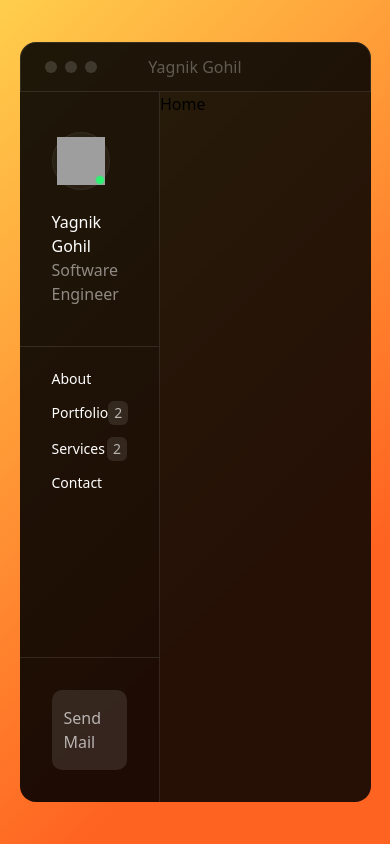
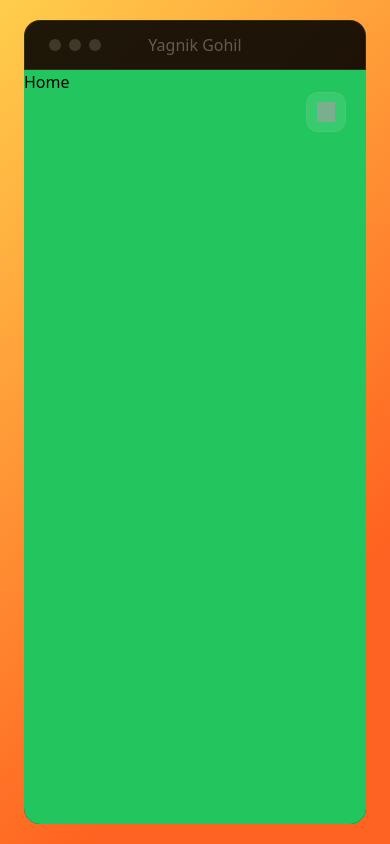
Before and after one commit to Yagnik-Gohil/Portfolio-V2, a React (Vite) app: page / in a window 390 px wide. Built offline with nearby package versions, Linux system fonts and the light colour scheme; grey boxes are pictures that could not be loaded.

Commit message:
feat: menu button and sidebar show & hide

```diff
--- a/src/App.tsx
+++ b/src/App.tsx
@@ -3,15 +3,39 @@ import Home from "./pages/Home";
 import NotFound from "./pages/NotFound";
 import NavBar from "./components/NavBar";
 import SideBar from "./components/SideBar";
+import { CLOSE, MENU } from "./constant";
+import { useState } from "react";
 
 function App() {
+  const [path, setPath] = useState(MENU);
+  const [display, setDisplay] = useState<"none" | "flex">("none");
+
+  const handleMenu = () => {
+    if (path === MENU) {
+      setPath(CLOSE);
+      setDisplay("flex");
+    } else {
+      setPath(MENU);
+      setDisplay("none");
+    }
+  };
+
   return (
-    <div className="bg-home-gradient h-dvh flex justify-center items-center">
-      <div className="bg-[#000000d9] h-[90%] w-[90%] rounded-2xl 2xl:w-[75%] flex flex-col">
+    <div className="bg-home-gradient h-dvh flex justify-center items-center px-6 py-5 md:p-12">
+      <div className="bg-[#000000d9] w-[100%] h-[100%] rounded-2xl max-w-[1440px] max-h-[1080px] flex flex-col">
         <NavBar />
-        <div className="flex overflow-hidden flex-1">
-          <SideBar></SideBar>
-          <div className="w-[75%]">
+        <div className="flex overflow-hidden flex-1 relative rounded-b-2xl">
+          <SideBar display={display}></SideBar>
+          <div className="relative overflow-auto flex flex-1 flex-col justify-between w-[75%] h-[100%]">
+            <div
+              className="border border-[#ffffff0d] rounded-xl bg-[#ffffff1a] backdrop-blur-3xl cursor-pointer w-[40px] h-[40px] p-[10px] fixed flex md:hidden justify-center items-center z-50 top-[92px] right-[44px]"
+              onClick={handleMenu}
+            >
+              <img
+                src={path}
+                className="w-[20px] h-[20px] opacity-65 select-none pointer-events-none max-w-[100%] inline-block align-middle z-[2]"
+              ></img>
+            </div>
             <Routes>
               <Route path="/" element={<Home />} />
               <Route path="*" element={<NotFound />} />
--- a/src/components/SideBar.tsx
+++ b/src/components/SideBar.tsx
@@ -2,9 +2,13 @@ import { Link } from "react-router-dom";
 import { FULL_NAME, IMAGE, TAG_LINE } from "../constant";
 import SideBarLink from "./SideBarLink";
 
-const SideBar = () => {
+const SideBar = ({ display }: { display: "none" | "flex" }) => {
   return (
-    <div className="w-[40%] bg-[#0003] md:w-[25%] max-w-[380px] flex flex-col h-[100%] border-r border-[#FFFFFF1A] text-white rounded-bl-2xl">
+    <div
+      className={`${
+        display === "none" ? "-translate-x-full bg-[#0003]" : "translate-x-0 bg-[#00000073]"
+      } absolute overflow-hidden md:relative md:translate-x-0 transform transition-transform duration-500 ease-in-out flex flex-col md:w-[40%] lg:w-[25%] max-w-[380px] w-[100%] h-[100%] border-r border-[#FFFFFF1A] text-white rounded-bl-2xl z-10`}
+    >
       <div className="flex flex-col px-8 py-10 border-b border-[#ffffff1a] items-start gap-5">
         <Link
           to={"/"}
--- a/src/constant.ts
+++ b/src/constant.ts
@@ -2,3 +2,7 @@ export const FULL_NAME = "Yagnik Gohil";
 export const TAG_LINE = "Software Engineer";
 export const IMAGE =
   "https://cdn.prod.website-files.com/66c5d8b35ae804d24cca7f93/66c5e464a3635371e91b3b1f_Memoji%201.avif";
+export const MENU =
+  "https://cdn.prod.website-files.com/66c5d8b35ae804d24cca7f93/66c6fd3a5d4ab5ac25517ee4_Menu.svg";
+export const CLOSE =
+  "https://cdn.prod.website-files.com/66c5d8b35ae804d24cca7f93/66c6fd3a29593cc3e8aa46d8_Close.svg";
--- a/src/pages/Home.tsx
+++ b/src/pages/Home.tsx
@@ -1,7 +1,7 @@
 
 const Home = () => {
   return (
-    <div className="">Home</div>
+    <div className="bg-green-500 h-[100%]">Home</div>
   )
 }
 
```
